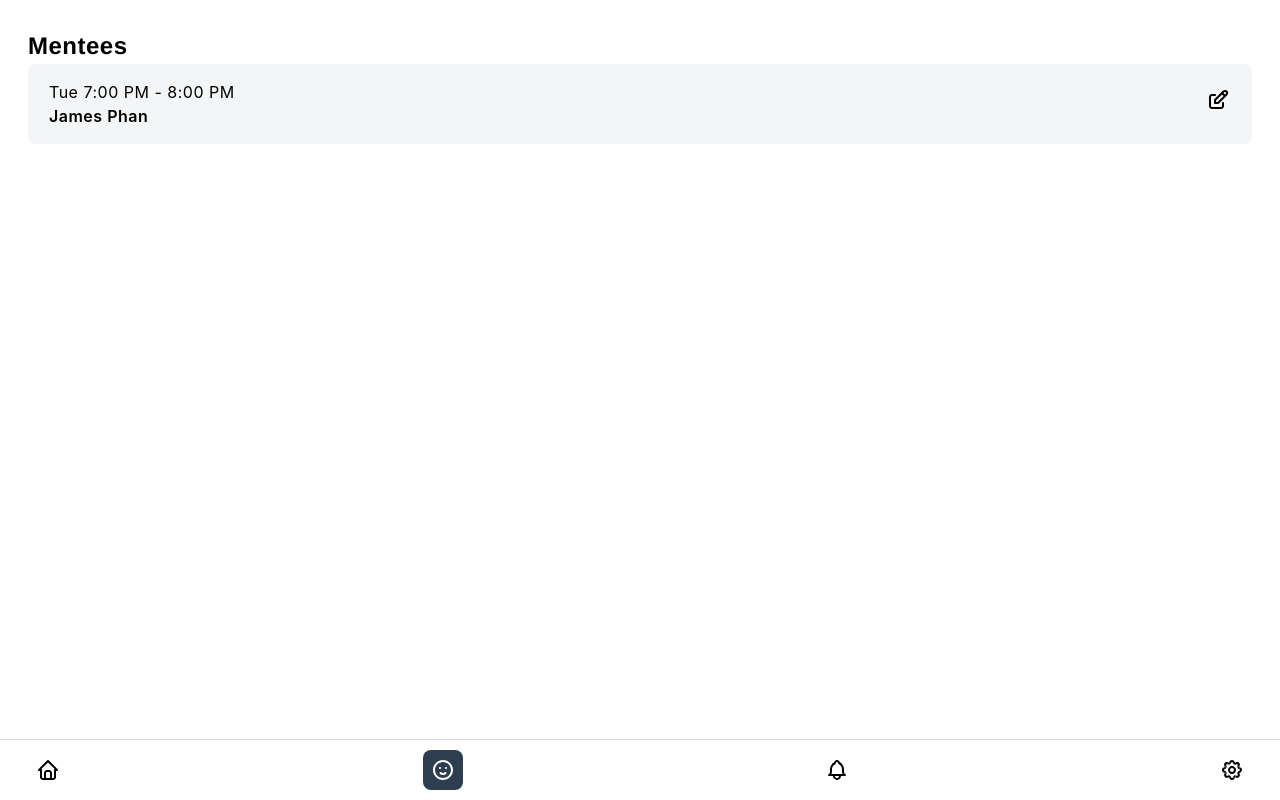
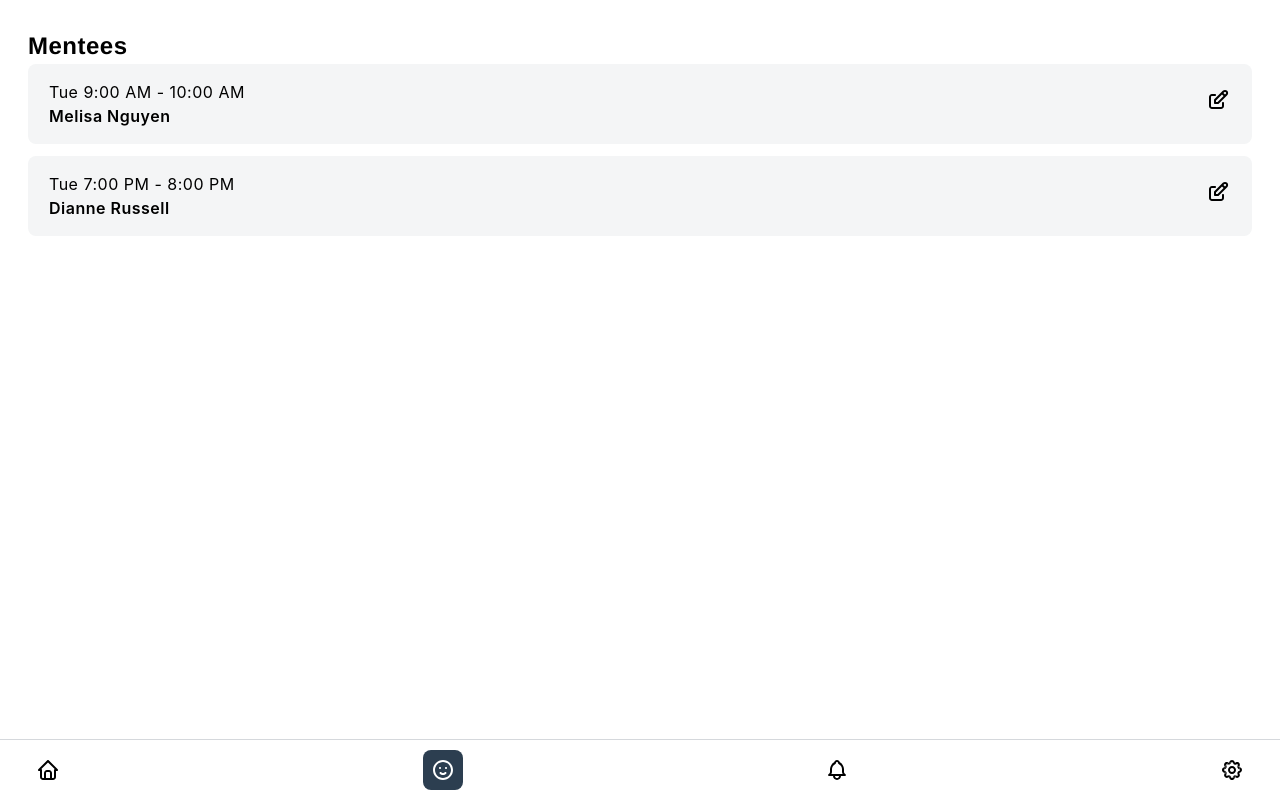
Before and after one commit to saayan-pg0002/Earth-373, a React (Create React App) app: page /mentees in a window 1280 px wide. Built offline with nearby package versions, Linux system fonts and the light colour scheme; a web font is replaced by a local one.

Commit message:
Create MenteeList

```diff
--- a/src/apps/Mentees.tsx
+++ b/src/apps/Mentees.tsx
@@ -1,27 +1,50 @@
+import { MenteeList } from "../components/MenteeList";
 import { MenteeItem, MenteeItemProps } from "../components/MenteeItem";
+
+const menteeList: MenteeItemProps[] = [
+  {
+    menteeName: "Melisa Nguyen",
+    clockInTime: (() => {
+      const date: Date = new Date();
+      date.setHours(9, 0);
+      return date;
+    })(),
+    clockOutTime: (() => {
+      const date: Date = new Date();
+      date.setHours(10, 0);
+      return date;
+    })(),
+    dayOfWeek: (() => {
+      const date: Date = new Date();
+      date.setUTCDate(5);
+      return date;
+    })(),
+  },
+  {
+    menteeName: "Dianne Russell",
+    clockInTime: (() => {
+      const date: Date = new Date();
+      date.setHours(19, 0);
+      return date;
+    })(),
+    clockOutTime: (() => {
+      const date: Date = new Date();
+      date.setHours(20, 0);
+      return date;
+    })(),
+    dayOfWeek: (() => {
+      const date: Date = new Date();
+      date.setUTCDate(5);
+      return date;
+    })(),
+  },
+];
 
 const Mentees: React.FC<{}> = () => {
   return (
     <main className="container">
       <h1 className="page-title">Mentees</h1>
-      <MenteeItem
-        menteeName="James Phan"
-        clockInTime={(() => {
-          const date: Date = new Date();
-          date.setHours(19, 0);
-          return date;
-        })()}
-        clockOutTime={(() => {
-          const date: Date = new Date();
-          date.setHours(20, 0);
-          return date;
-        })()}
-        dayOfWeek={(() => {
-          const date: Date = new Date();
-          date.setUTCDate(5);
-          return date;
-        })()}
-      />
+      <MenteeList mentees={menteeList} />
     </main>
   );
 };
--- a/src/components/MenteeItem.tsx
+++ b/src/components/MenteeItem.tsx
@@ -1,16 +1,9 @@
 import { ContainedIcon, IconName, IconColors } from "./Icon";
-import { getStartEndFormattedTimeString } from "../util/date";
+import { getStartEndFormattedTimeString, DaysOfWeekShort } from "../util/date";
+import { Link } from "react-router-dom";
+import { Paths } from "../util/routes";
 
 import React from "react";
-
-const weekday = new Array(7);
-weekday[0] = "Sun";
-weekday[1] = "Mon";
-weekday[2] = "Tue";
-weekday[3] = "Wed";
-weekday[4] = "Thu";
-weekday[5] = "Fri";
-weekday[6] = "Sat";
 
 export const MenteeItem: React.FC<MenteeItemProps> = ({
   menteeName,
@@ -19,10 +12,10 @@ export const MenteeItem: React.FC<MenteeItemProps> = ({
   dayOfWeek,
 }) => {
   return (
-    <div className="mentee-item">
+    <Link to={Paths.dashboard} className="mentee-item">
       <div className="body">
         <p className="subtext"> </p>
-        {weekday[dayOfWeek.getDay()]}{" "}
+        {DaysOfWeekShort[dayOfWeek.getDay()]}{" "}
         {getStartEndFormattedTimeString(clockInTime, clockOutTime)}
         <p className="semi-bold">{menteeName}</p>
       </div>
@@ -31,7 +24,7 @@ export const MenteeItem: React.FC<MenteeItemProps> = ({
         color={IconColors.black}
         backgroundColor={IconColors.transparent}
       ></ContainedIcon>
-    </div>
+    </Link>
   );
 };
 
--- /dev/null
+++ b/src/components/MenteeList.tsx
@@ -0,0 +1,42 @@
+import { MenteeItem, MenteeItemProps } from "./MenteeItem";
+import { ReactComponent as BaytreeTreeGrey } from "../assets/images/baytree-tree-grey.svg";
+
+interface MenteeListProps {
+  mentees: MenteeItemProps[];
+}
+
+export const MenteeList: React.FC<MenteeListProps> = ({ mentees }) => {
+  const isEmpty: boolean = mentees.length === 0;
+  return (
+    <div className={`mentee-list ${isEmpty ? "empty" : ""}`}>
+      {isEmpty ? (
+        <div className="empty-state">
+          <BaytreeTreeGrey />
+          <h1 className="widget-title"></h1>
+          <p>There is no history of sessions available.</p>
+        </div>
+      ) : (
+        mentees.map(
+          (
+            {
+              menteeName,
+              clockInTime,
+              clockOutTime,
+              dayOfWeek,
+            }: MenteeItemProps,
+            index: number
+          ) => (
+            <MenteeItem
+              key={index}
+              menteeName={menteeName}
+              clockInTime={clockInTime}
+              clockOutTime={clockOutTime}
+              dayOfWeek={dayOfWeek}
+            />
+          )
+        )
+      )}
+    </div>
+  );
+  return <div></div>;
+};
--- a/src/components/NotificationItem.tsx
+++ b/src/components/NotificationItem.tsx
@@ -2,18 +2,9 @@ import { ContainedIcon, IconName, IconColors } from "./Icon";
 import {
   getStartEndFormattedTimeString,
   getFormatedDayMonthYearString,
+  DaysOfWeekShort,
 } from "../util/date";
-
 import React from "react";
-
-const weekday = new Array(7);
-weekday[0] = "Sun";
-weekday[1] = "Mon";
-weekday[2] = "Tue";
-weekday[3] = "Wed";
-weekday[4] = "Thu";
-weekday[5] = "Fri";
-weekday[6] = "Sat";
 
 export const NotificationItem: React.FC<NotificationItemProps> = ({
   message,
--- a/src/stylesheets/components/index.scss
+++ b/src/stylesheets/components/index.scss
@@ -6,3 +6,4 @@
 @import "./week-schedule-calendar.scss";
 @import "./mentee-item.scss";
 @import "./notification.scss";
+@import "./mentee-list.scss";
--- /dev/null
+++ b/src/stylesheets/components/mentee-list.scss
@@ -0,0 +1,22 @@
+@import "../util/";
+
+.mentee-list {
+  a + a {
+    margin-top: 0.75rem;
+  }
+
+  &.empty {
+    display: flex;
+    justify-content: center;
+    align-items: center;
+    height: 75vh;
+  }
+
+  .empty-state {
+    text-align: center;
+
+    p {
+      color: $baytree-navy;
+    }
+  }
+}
--- a/src/util/date.ts
+++ b/src/util/date.ts
@@ -6,6 +6,16 @@ const DaysOfWeek: String[] = [
   "Thursday",
   "Friday",
   "Saturday",
+];
+
+export const DaysOfWeekShort: string[] = [
+  "Sun",
+  "Mon",
+  "Tue",
+  "Wed",
+  "Thu",
+  "Fri",
+  "Sat",
 ];
 
 const Months: String[] = [
```
Also changed, not shown: src/components/SessionItem.tsx (+10 -10 lines), src/components/SessionList.tsx (+5 -5 lines).
